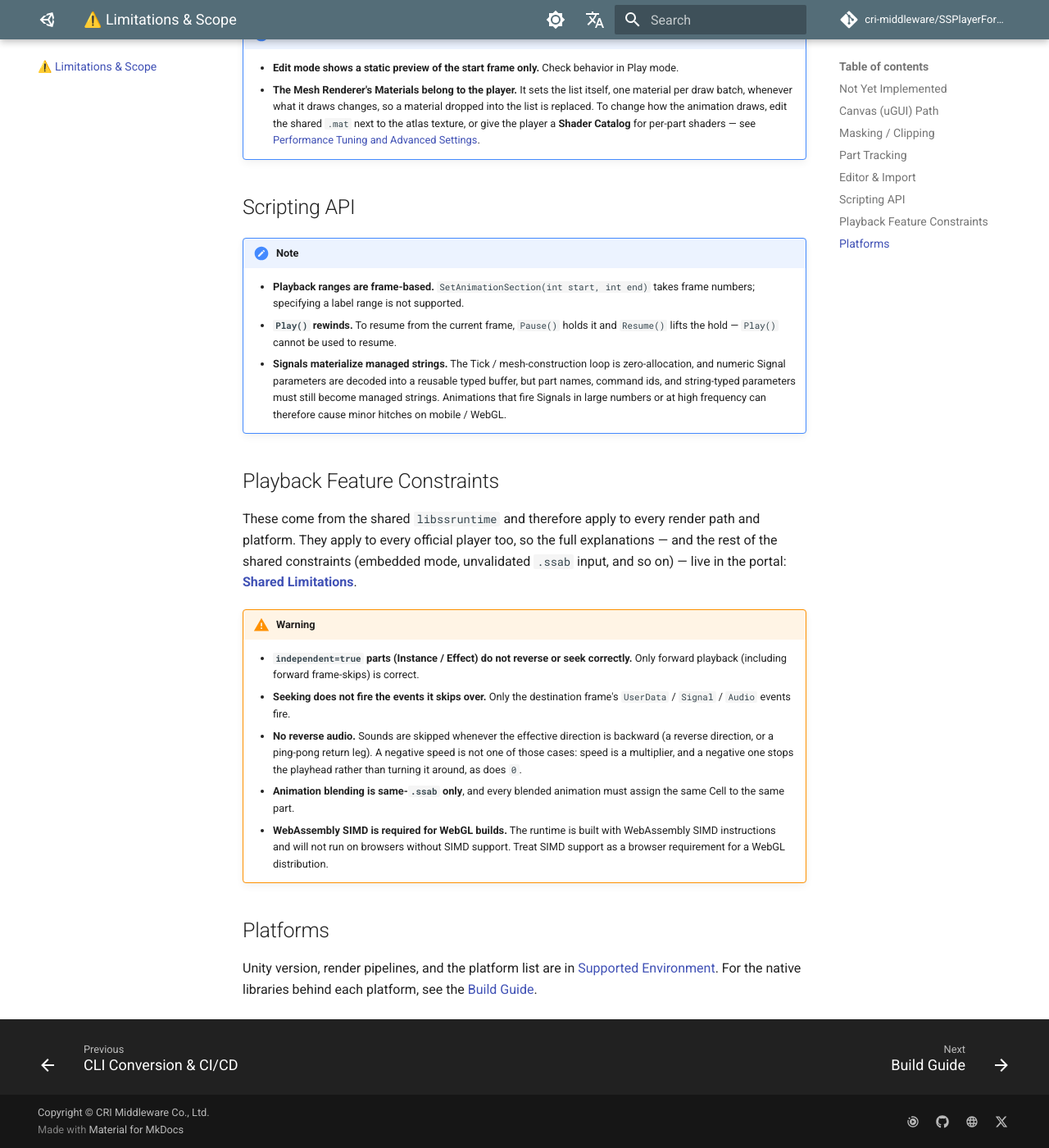
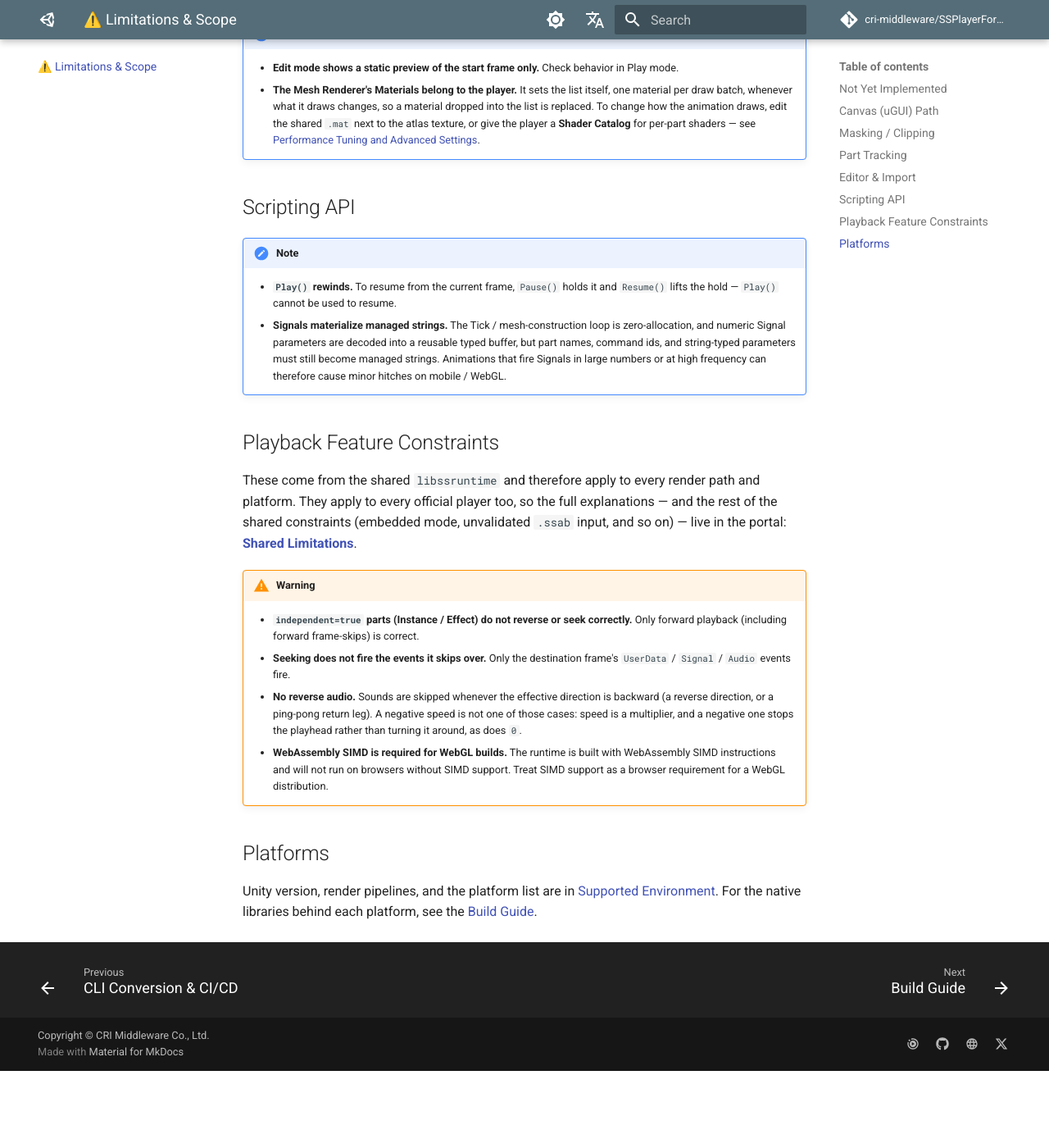
Before and after one commit to cri-middleware/SSPlayerForUnity, an MkDocs documentation site: the page built from docs/en/limitations.md, in a window 1280 px wide and 1400 px high, scrolled down 2563 px. Shown: the whole window at 82% size. Built offline with MkDocs 1.6.1 and Material for MkDocs 9.7.7, drawn with Linux system fonts in a browser that asks for light colours; comment, search, counter and statistics services are not loaded; after the commit the page ends 3869 px from its top, so only the background shows below that.

Commit message:
docs: limitations drops what ROADMAP already tracks
- "Playback ranges are frame-based" restates the Label playback item
  in ROADMAP.md.
- "Animation blending is same-.ssab only" constrains an API this
  Player does not expose yet; ROADMAP.md tracks blending itself.

```diff
--- a/docs/en/limitations.md
+++ b/docs/en/limitations.md
@@ -58,7 +58,6 @@ Part Tracking (making a `Transform` follow a part) is a `SpriteStudioPlayer` (wo
 ## Scripting API
 
 > [!NOTE]
-> - **Playback ranges are frame-based.** `SetAnimationSection(int start, int end)` takes frame numbers; specifying a label range is not supported.
 > - **`Play()` rewinds.** To resume from the current frame, `Pause()` holds it and `Resume()` lifts the hold — `Play()` cannot be used to resume.
 > - **Signals materialize managed strings.** The Tick / mesh-construction loop is zero-allocation, and numeric Signal parameters are decoded into a reusable typed buffer, but part names, command ids, and string-typed parameters must still become managed strings. Animations that fire Signals in large numbers or at high frequency can therefore cause minor hitches on mobile / WebGL.
 
@@ -70,7 +69,6 @@ These come from the shared `libssruntime` and therefore apply to every render pa
 > - **`independent=true` parts (Instance / Effect) do not reverse or seek correctly.** Only forward playback (including forward frame-skips) is correct.
 > - **Seeking does not fire the events it skips over.** Only the destination frame's `UserData` / `Signal` / `Audio` events fire.
 > - **No reverse audio.** Sounds are skipped whenever the effective direction is backward (a reverse direction, or a ping-pong return leg). A negative speed is not one of those cases: speed is a multiplier, and a negative one stops the playhead rather than turning it around, as does `0`.
-> - **Animation blending is same-`.ssab` only**, and every blended animation must assign the same Cell to the same part.
 > - **WebAssembly SIMD is required for WebGL builds.** The runtime is built with WebAssembly SIMD instructions and will not run on browsers without SIMD support. Treat SIMD support as a browser requirement for a WebGL distribution.
 
 ## Platforms
```
Also changed, not shown: docs/ja/limitations.md (+0 -2 lines).
